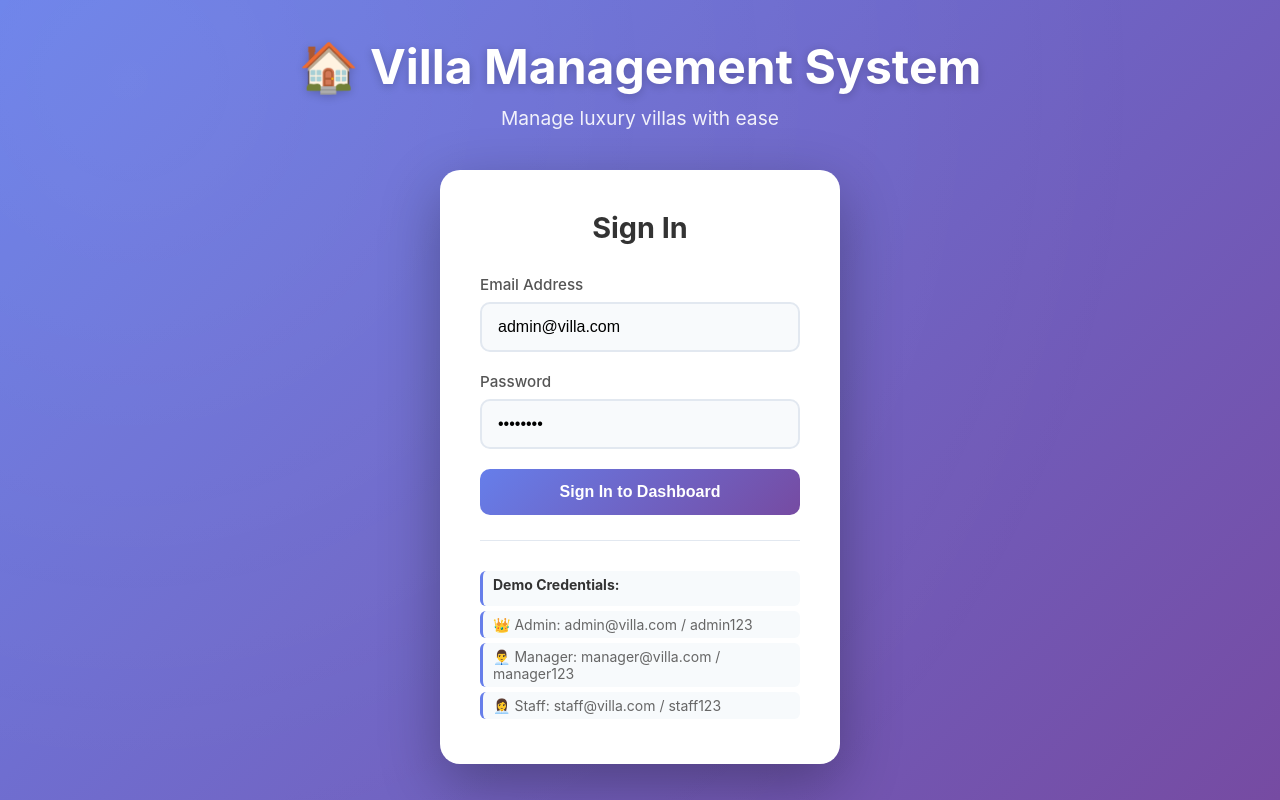
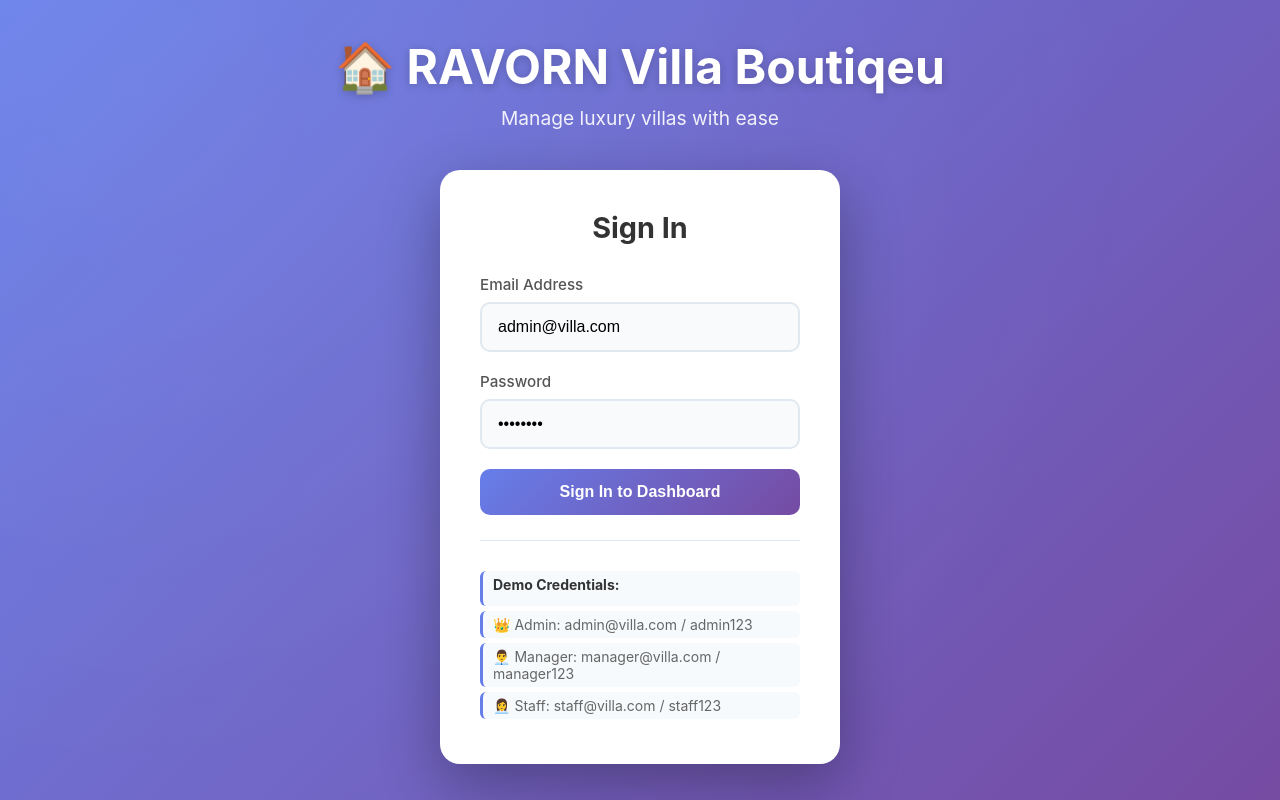
Before and after one commit to yuuhaii21/New_Villa_System, a Vue app: page / in a window 1280 px wide. Built offline with nearby package versions, Linux system fonts and the light colour scheme.

Commit message:
impove dashboard

```diff
--- a/src/App.vue
+++ b/src/App.vue
@@ -3,7 +3,7 @@
     <!-- Login Screen -->
     <div v-if="!isLoggedIn" class="login-screen">
       <div class="header">
-        <h1>🏠 Villa Management System</h1>
+        <h1>🏠 RAVORN Villa Boutiqeu</h1>
         <p>Manage luxury villas with ease</p>
       </div>
 
```
